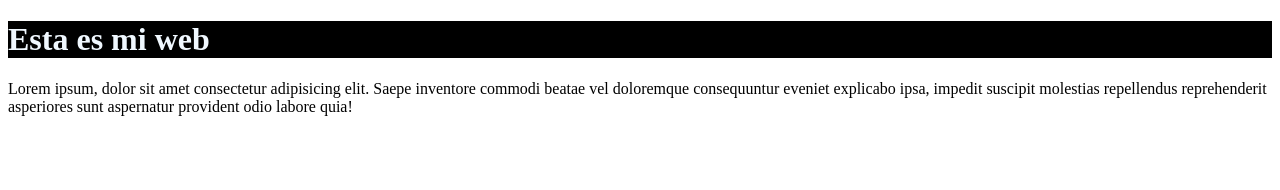
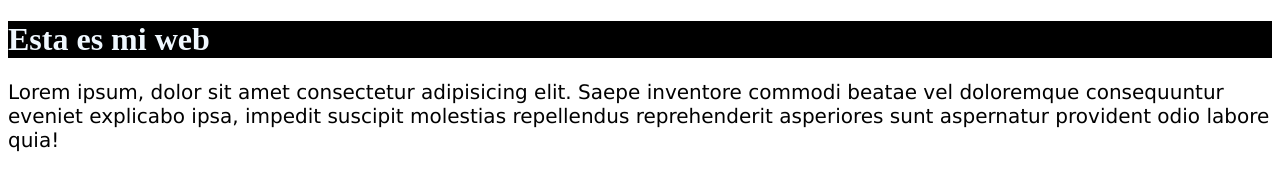
Before and after one commit to carlaescobio/miWeb, a plain HTML site: page index.html in a window 1280 px wide. Drawn offline with Linux system fonts and the light colour scheme.

Commit message:
tercera versión

```diff
--- a/css/estilo.css
+++ b/css/estilo.css
@@ -2,3 +2,8 @@ h1{
     background-color: black;
     color: aliceblue;
 }
+p{
+    font-family: 'Lucida Sans', 'Lucida Sans Regular', 'Lucida Grande', 'Lucida Sans Unicode', Geneva, Verdana, sans-serif
+    ;
+    font-size: 20px;
+}
```
